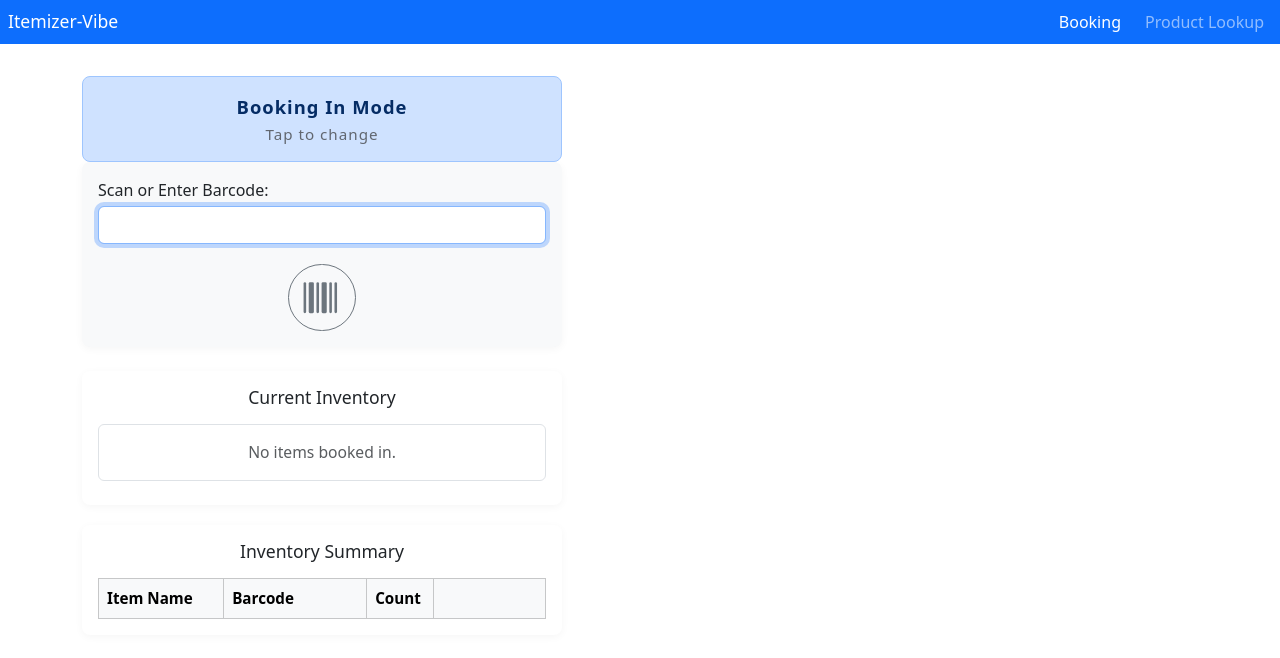
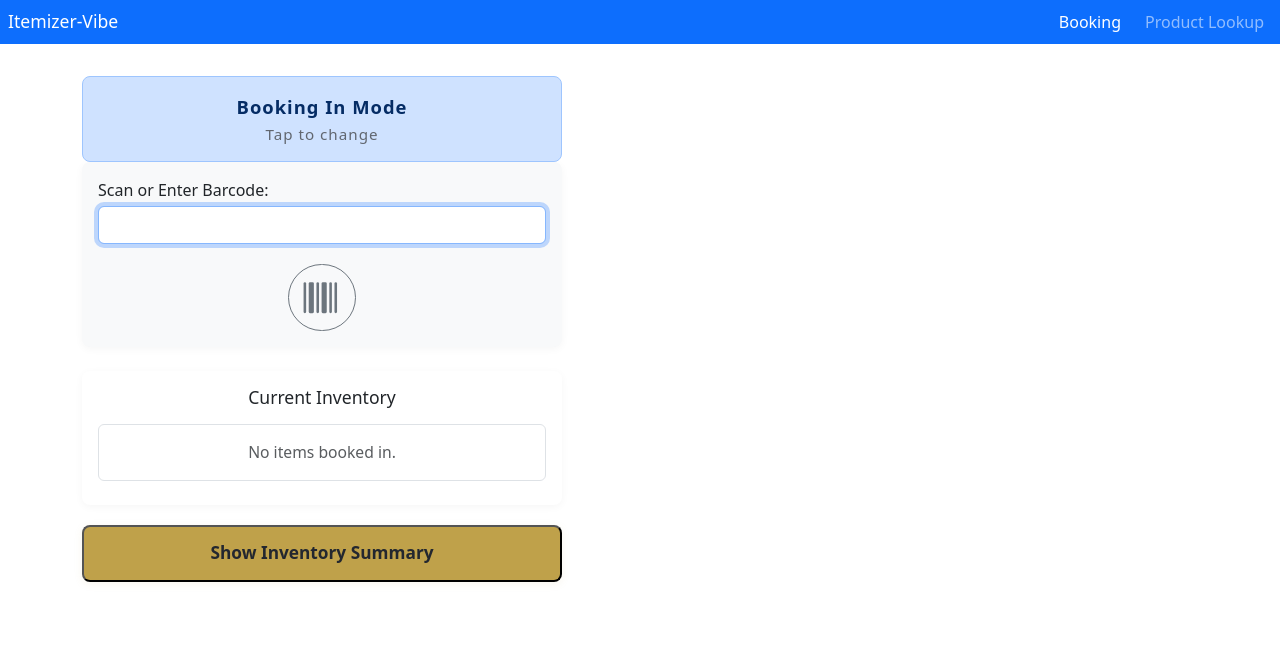
Before and after one commit to iangorse/itemizer-vibe, a React (Vite) app: page / in a window 1280 px wide. Shown: the top 658 px of the page. Built offline with nearby package versions, Linux system fonts and the light colour scheme.

Commit message:
Enhance InventoryPage: add toggle button for inventory summary display

```diff
--- a/src/components/InventoryPage.jsx
+++ b/src/components/InventoryPage.jsx
@@ -25,6 +25,7 @@ function InventoryPage({
   const [loadingBarcode, setLoadingBarcode] = useState(null);
   const [showScanner, setShowScanner] = useState(false);
   const [errorMsg, setErrorMsg] = useState('');
+  const [showSummary, setShowSummary] = useState(false);
 
   useEffect(() => {
     if (barcodeInputRef.current) {
@@ -240,7 +241,17 @@ function InventoryPage({
           )}
         </ul>
       </div>
-      <div style={{ background: '#fff', borderRadius: 8, boxShadow: '0 2px 8px rgba(0,0,0,0.04)', padding: '1rem' }}>
+      <button
+        type="button"
+        style={{ width: '100%', padding: '0.8em', fontSize: '1.08em', borderRadius: '8px', background: '#bfa14a', color: '#23272f', fontWeight: 700, marginBottom: '1em', boxShadow: '0 2px 8px rgba(191,161,74,0.10)' }}
+        onClick={() => setShowSummary(s => !s)}
+        aria-expanded={showSummary}
+        aria-controls="inventory-summary"
+      >
+        {showSummary ? 'Hide Inventory Summary' : 'Show Inventory Summary'}
+      </button>
+      {showSummary && (
+        <div id="inventory-summary" style={{ background: '#fff', borderRadius: 8, boxShadow: '0 2px 8px rgba(0,0,0,0.04)', padding: '1rem' }}>
           <h2 className="mb-3 text-center" style={{ fontSize: '1.1rem' }}>Inventory Summary</h2>
           <table className="table table-bordered table-striped mb-0" style={{ fontSize: '0.95rem', tableLayout: 'fixed', width: '100%' }}>
             <thead className="table-light">
@@ -304,6 +315,7 @@ function InventoryPage({
             </tbody>
           </table>
         </div>
+      )}
     </div>
   );
 }
```
Lines whose indentation alone changed are shown as unchanged.
